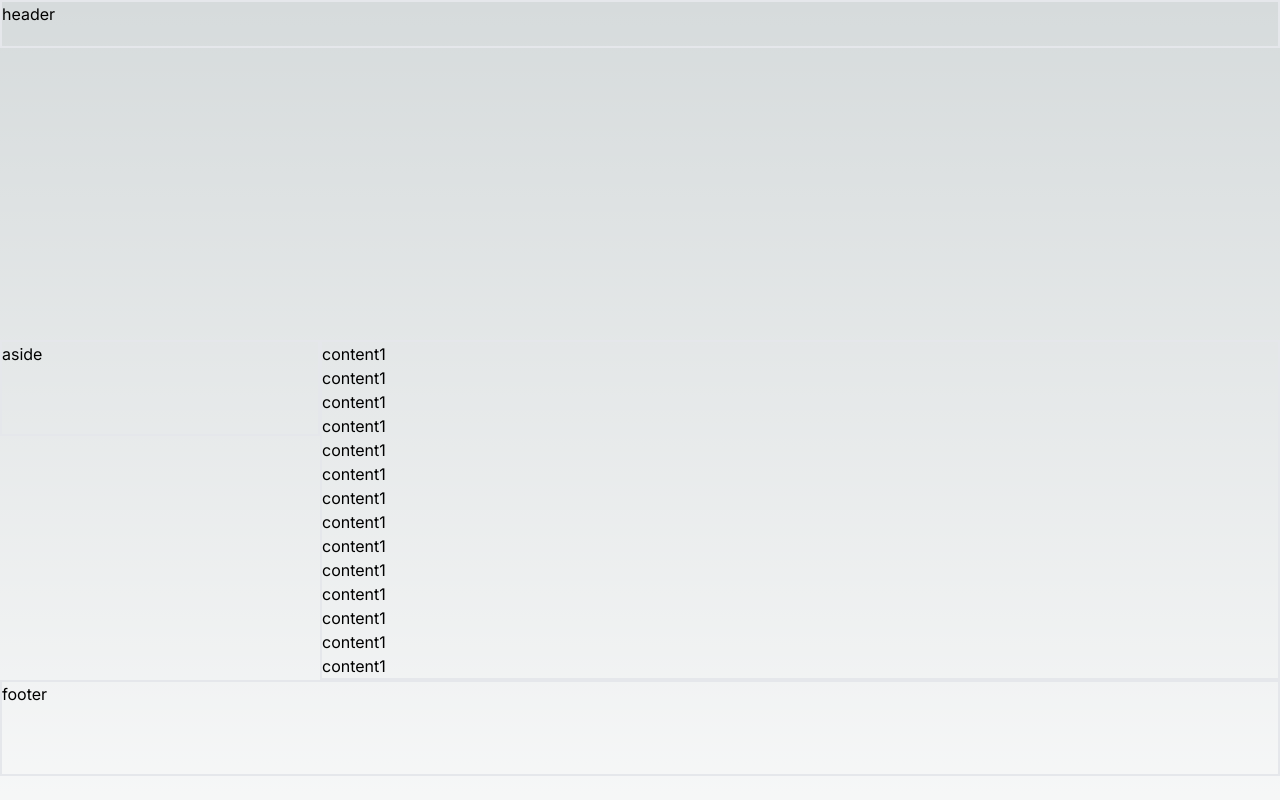
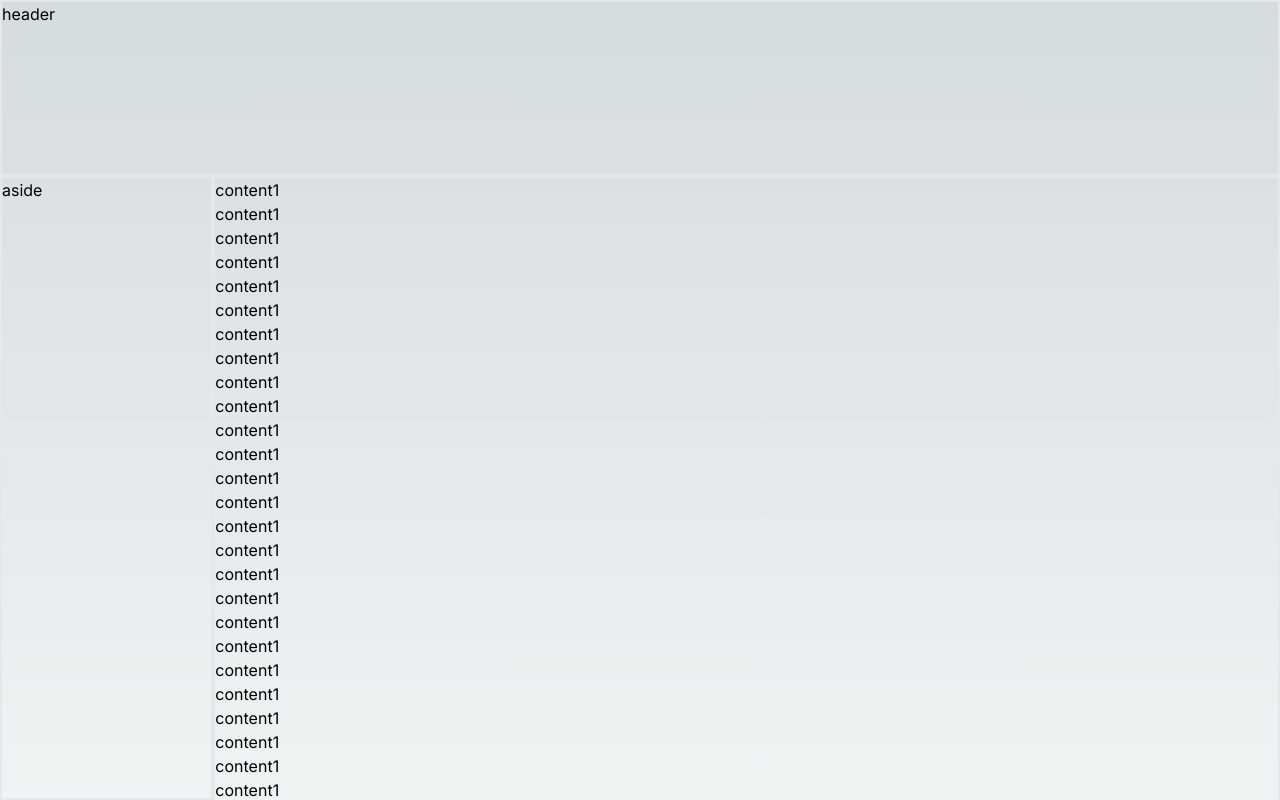
Before and after one commit to ShoeheyOt/my-blog, a Next.js app: page /blog in a window 1280 px wide. Shown: the top 800 px of the page. Built offline with nearby package versions, Linux system fonts and the light colour scheme.

Commit message:
feat:create main page layout

```diff
--- a/src/app/blog/page.tsx
+++ b/src/app/blog/page.tsx
@@ -1,9 +1,41 @@
 export default function Blog() {
   return (
-    <div className="grid grid-cols-4 grid-rows-3">
-      <header className="border-2 col-span-4 h-12">header</header>
-      <aside className="border-2 h-24">aside</aside>
-      <article className="border-2 col-span-3 min-h-12">
+    <div className="flex flex-col relative">
+      <header className="fixed border-2 h-44 w-full">header</header>
+      <main className="flex w-full gap-8 mt-44">
+        <aside className="fixed border-2 w-1/6 h-[calc(100%-11rem)]">
+          aside
+        </aside>
+        <article className="border-2 w-5/6 ml-auto">
+          <div>content1</div>
+          <div>content1</div>
+          <div>content1</div>
+          <div>content1</div>
+          <div>content1</div>
+          <div>content1</div>
+          <div>content1</div>
+          <div>content1</div>
+          <div>content1</div>
+          <div>content1</div>
+          <div>content1</div>
+          <div>content1</div>
+          <div>content1</div>
+          <div>content1</div>
+          <div>content1</div>
+          <div>content1</div>
+          <div>content1</div>
+          <div>content1</div>
+          <div>content1</div>
+          <div>content1</div>
+          <div>content1</div>
+          <div>content1</div>
+          <div>content1</div>
+          <div>content1</div>
+          <div>content1</div>
+          <div>content1</div>
+          <div>content1</div>
+          <div>content1</div>
+          <div>content1</div>
           <div>content1</div>
           <div>content1</div>
           <div>content1</div>
@@ -19,7 +51,7 @@ export default function Blog() {
           <div>content1</div>
           <div>content1</div>
         </article>
-      <footer className="border-2 col-span-4 h-24">footer</footer>
+      </main>
     </div>
   );
 }
```
Lines whose indentation alone changed are shown as unchanged.
